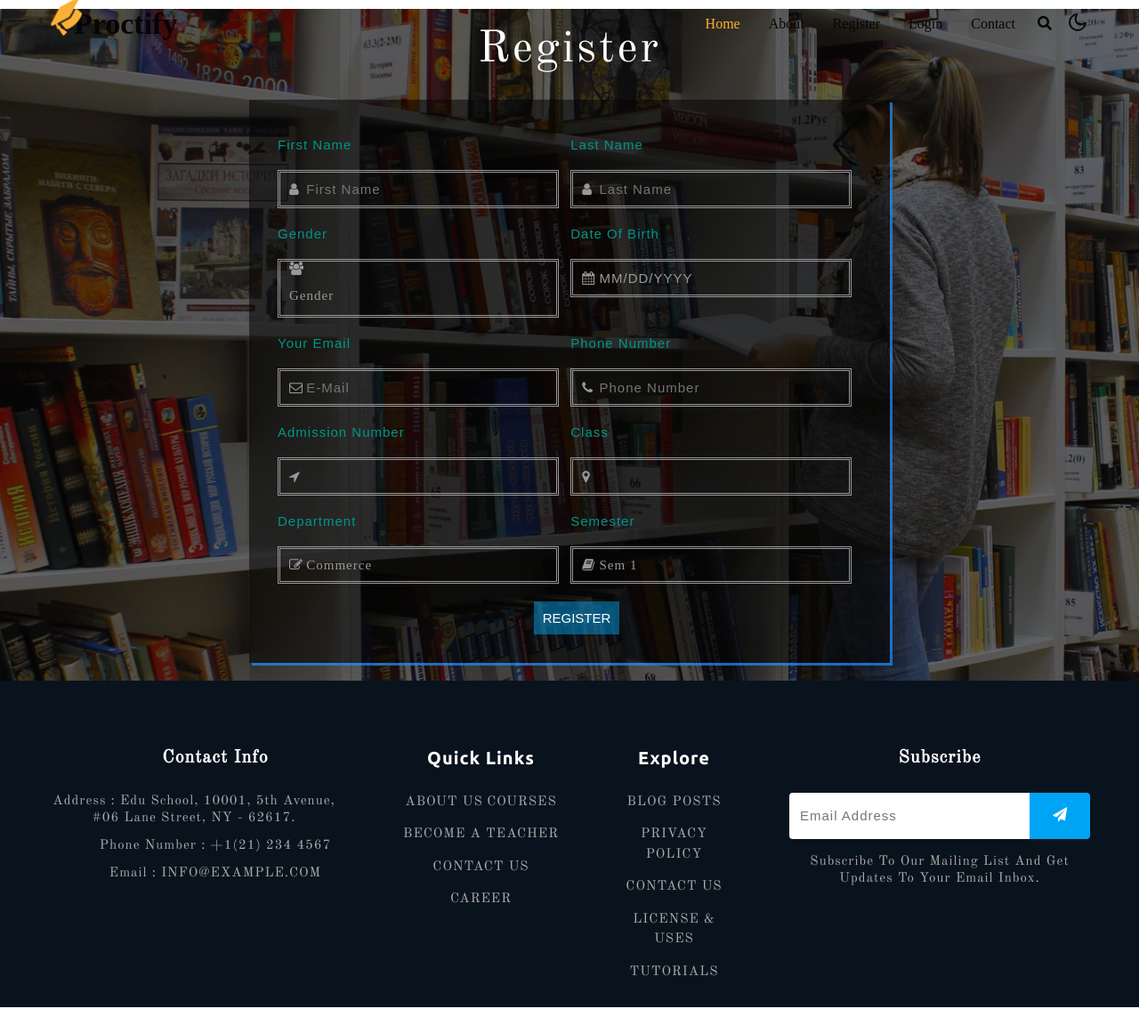
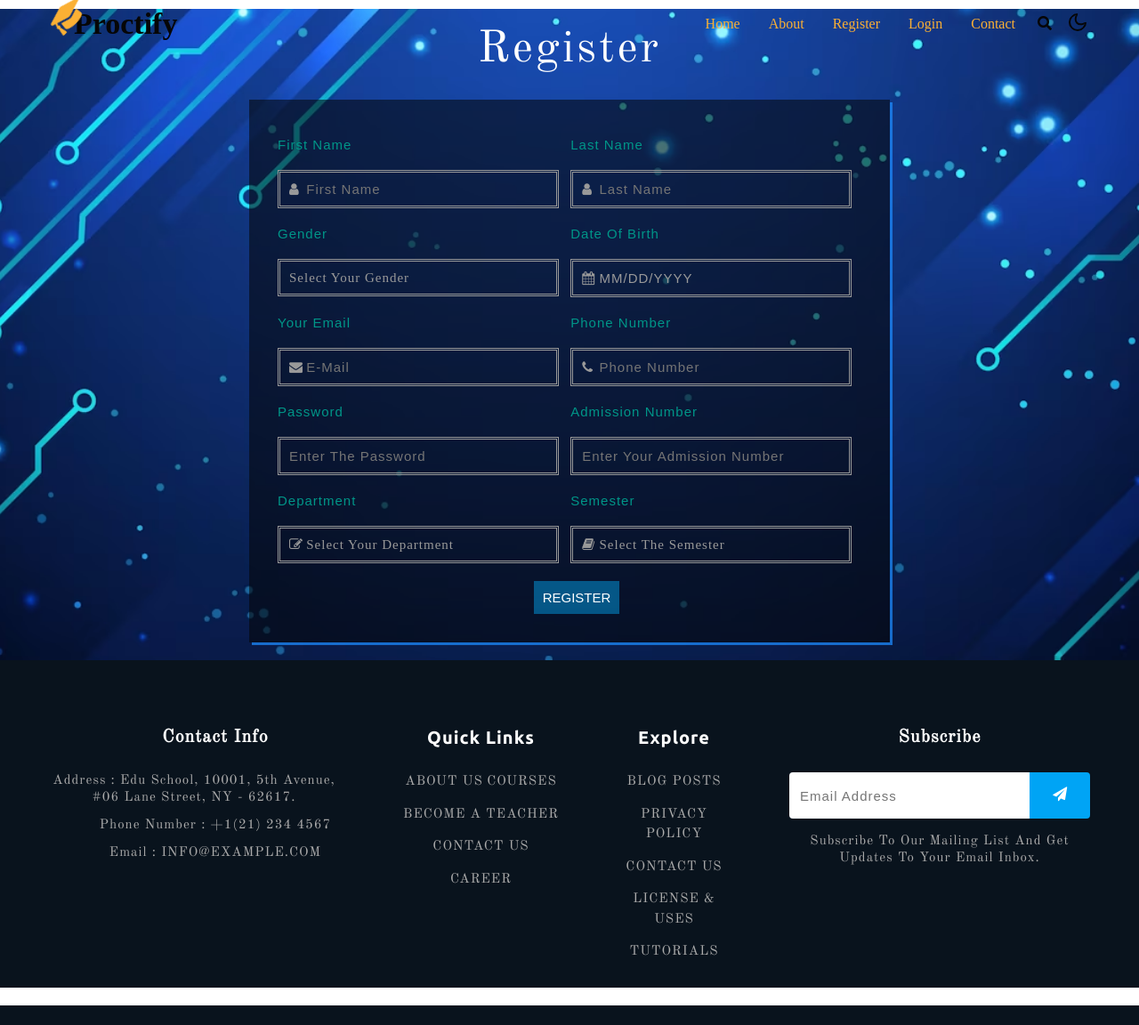
Before and after one commit to StephyRaphy1999/Paramekkavu_Proctoring, a Flask app: page /register in a window 1280 px wide. Shown: the whole page at 89% size. After the commit the page ends 1130 px from the top, so only its background shows below. Run offline with Flask 3, Linux system fonts and the light colour scheme; some libraries are stand-ins or nearby versions; some web fonts are replaced.

Commit message:
register,login

```diff
--- a/Project/proctoring/routes.py
+++ b/Project/proctoring/routes.py
@@ -32,14 +32,67 @@ def index():
 def about():
     return render_template("about.html")
 
-@app.route('/login',methods=['GET', 'POST'])
+@app.route('/login',methods=['GET','POST'])
 def login():
+    if request.method=="POST":
+        email=request.form['email']
+        password=request.form['password']
+
+
+        admin =Register.query.filter_by(email=email, password=password,usertype= 'admin').first()
+        teacher =Register.query.filter_by(email=email, password=password,usertype= 'teacher').first()
+        student =Register.query.filter_by(email=email, password=password,usertype= 'student').first()
+
+
+        if admin:
+            login_user(admin)
+            next_page = request.args.get('next')
+            return redirect(next_page) if next_page else redirect('/')
+
+        elif teacher:
+
+            login_user(teacher)
+            next_page = request.args.get('next')
+            return redirect(next_page) if next_page else redirect('/')
+
+        elif student:
+
+            login_user(student)
+            next_page = request.args.get('next')
+            return redirect(next_page) if next_page else redirect('/')
+
+        else:
+            d="Invalid Username or Password!"
+            return render_template("login",d=d)
     return render_template("login.html")
 
 @app.route('/contact',methods=['GET', 'POST'])
 def contact():
-    return render_template("contact.html")
+    return render_template("contact")
 
 @app.route('/register',methods=['GET', 'POST'])
-def register():
+def add_register():
+
+    if request.method == 'POST':
+
+
+        fname = request.form['fname']
+        lname = request.form['lname']
+        gender = request.form['gender']
+        dob = request.form['dob']
+        email = request.form['email']
+        contact= request.form['contact']
+        password = request.form['password']
+        admission = request.form['admission']
+        department = request.form['department']
+        sem = request.form['sem']
+        a = Register.query.filter_by(email=email).first()
+        if a:
+            return render_template("add_user.html",alert=True)
+        else:
+
+            my_data = Register(fname=fname,lname=lname,gender=gender,dob=dob,email=email,contact=contact,password=password,admission=admission,department=department,sem=sem,usertype="student")
+            db.session.add(my_data)
+            db.session.commit()
+            return redirect('/register')
     return render_template("register.html")
--- a/Project/proctoring/static/login/css/style.css
+++ b/Project/proctoring/static/login/css/style.css
@@ -219,7 +219,7 @@ img {
 body {
 	font-family: 'Source Sans Pro', sans-serif;
     font-size: 100%;
-    background: url(../images/bg.jpg)no-repeat center;
+    background: url(../images/tech2.jpg)no-repeat center;
     background-size: cover;
     -webkit-background-size: cover;
     -moz-background-size: cover;
--- a/Project/proctoring/static/register/css/style.css
+++ b/Project/proctoring/static/register/css/style.css
@@ -28,7 +28,7 @@ nav.horizontal ul li{	display: inline-block;}/* horizontal menu */
 img{max-width:100%;}
 /*--end reset--*/
 body{
-	background:url(../images/bg.jpg)no-repeat 0px 0px;
+	background:url(../images/tech2.jpg)no-repeat 0px 0px;
 	background-size: cover;
 	background-position: 50% 50%;
 }
--- a/Project/proctoring/templates/layout.html
+++ b/Project/proctoring/templates/layout.html
@@ -31,16 +31,16 @@
                             <a class="nav-link active" aria-current="page" href="/">Home</a>
                         </li>
                         <li class="nav-item">
-                            <a class="nav-link" href="about">About</a>
+                            <a class="nav-link active" href="about">About</a>
                         </li>
                         <li class="nav-item">
-                            <a class="nav-link" href="register">Register</a>
+                            <a class="nav-link active" href="register">Register</a>
                         </li>
                         <li class="nav-item">
-                            <a class="nav-link" href="login">Login</a>
+                            <a class="nav-link active" href="login">Login</a>
                         </li>
                         <li class="nav-item">
-                            <a class="nav-link" href="contact">Contact</a>
+                            <a class="nav-link active" href="contact">Contact</a>
                         </li>
                     </ul>
                     <!-- search-right -->
--- a/Project/proctoring/templates/login.html
+++ b/Project/proctoring/templates/login.html
@@ -36,7 +36,7 @@
 		<form action="#" method="post">
 			<div class="agile-field-txt">
 				<label><i class="fa fa-user" aria-hidden="true"></i> Username </label>
-				<input type="text" name="name" placeholder="Enter User Name" required="" />
+				<input type="text" name="email" placeholder="Enter User Name" required="" />
 			</div>
 			<div class="agile-field-txt">
 				<label><i class="fa fa-unlock-alt" aria-hidden="true"></i> password </label>
--- a/Project/proctoring/templates/register.html
+++ b/Project/proctoring/templates/register.html
@@ -23,20 +23,20 @@
 <h1>Register</h1>
 </div>
 <div class="w3ls-form">
-<form action="#" medthod="post">
+<form method="POST">
 		<div class="w3l-last-grid1">
 			<div class="w3l-grid1">
 				<label class="text">First name</label>
 				<div class="w3l-div">
 					<i class="fa fa-user" aria-hidden="true"></i>
-					<input type="text" name="name" placeholder="first name" required=""/>
+					<input type="text" name="fname" placeholder="first name" required=""/>
 				</div>
 			</div>
 			<div class="w3l-grid2">
 			<label class="text">Last name</label>
 			<div class="w3l-div">
 				<i class="fa fa-user" aria-hidden="true"></i>
-				<input type="text" name="name" placeholder="last name" required=""/>
+				<input type="text" name="lname" placeholder="last name" required=""/>
 			</div>
 			</div>
 			<div class="clear"></div>
@@ -45,11 +45,11 @@
 			<div class="w3l-grid1">
 				<label class="text">gender</label>
 				<div class="w3l-div">
-					<i class="fa fa-users" aria-hidden="true"></i>
-					<select class="form-control" required="">
-						<option>gender</option>
-						<option>Male</option>
-						<option>Female</option>
+					<i class="" aria-hidden="true"></i>
+					<select class="form-contro3" required="" name="gender">
+						<option disabled hidden selected>Select your gender</option>
+						<option value="Male">Male</option>
+						<option value="Female">Female</option>
 					</select>
 				</div>
 			</div>
@@ -57,7 +57,7 @@
 				<label class="text">date of birth</label>
 				<div class="w3l-div">
 					<i class="fa fa-calendar" aria-hidden="true"></i>
-					<input type="text" class="date" id="datepicker" name="date of birth" placeholder="dob" value="MM/DD/YYYY" onfocus="this.value = '';" onblur="if (this.value == '') {this.value = 'MM/DD/YYYY';}" required=""/>
+					<input type="text" class="date" id="datepicker" name="dob" placeholder="dob" value="MM/DD/YYYY" onfocus="this.value = '';" onblur="if (this.value == '') {this.value = 'MM/DD/YYYY';}" required=""/>
 				</div>
 			</div>
 			<div class="clear"></div>
@@ -66,7 +66,7 @@
 			<div class="w3l-grid1">
 				<label class="text">Your Email</label>
 				<div class="w3l-div">
-					<i class="fa fa-envelope-o" aria-hidden="true"></i>
+					<i class="fa fa-envelope" aria-hidden="true"></i>
 					<input type="email" name="email" placeholder="e-mail" required=""/>
 				</div>
 			</div>
@@ -81,17 +81,17 @@
 		</div>
 		<div class="w3l-last-grid1">
 			<div class="w3l-grid1">
-				<label class="text">Admission Number</label>
+				<label class="text">Password</label>
 				<div class="w3l-div">
-					<i class="fa fa-location-arrow" aria-hidden="true"></i>
-					<input type="text" name="admission" placeholder="" required=""/>
+					<i class="fa-password" aria-hidden="true"></i>
+					<input type="text" name="password" placeholder="Enter the Password" required=""/>
 				</div>
 			</div>
 			<div class="w3l-grid2">
-				<label class="text">Class</label>
+				<label class="text">Admission Number</label>
 				<div class="w3l-div">
-					<i class="fa fa-map-marker" aria-hidden="true"></i>
-					<input type="text" name="class" placeholder="" required=""/>
+					<i class="" aria-hidden="true"></i>
+					<input type="text" name="admission" placeholder="Enter your admission number " required=""/>
 				</div>
 			</div>
 			<div class="clear"></div>
@@ -120,10 +120,11 @@
 			<label class="text">Department<span></span></label>
 				<div class="w3l-div">
 				<i class="fa fa-pencil-square-o" aria-hidden="true"></i>
-					<select class="form-contro3" required="">
-						<option>Commerce</option>
-						<option>Computer Science</option>
-						<option>Electronics</option>
+					<select class="form-contro3" required="" name="department">
+						<option disabled hidden selected>Select your department</option>
+						<option value="department">Commerce</option>
+						<option value="department">Computer Science</option>
+						<option value="department">Electronics</option>
 					</select>
 				</div>
 		</div>
@@ -131,13 +132,14 @@
 			<div class="w3l-grid2">
 				<div class="w3l-div">
 					<i class="fa fa-book" aria-hidden="true"></i>
-					<select class="form-contro2" required="">
-						<option>Sem 1</option>
-						<option>Sem 2</option>
-						<option>Sem 3</option>
-						<option>Sem 4</option>
-						<option>Sem 5</option>
-						<option>Sem 6</option>
+					<select class="form-contro2" required="" name="sem">
+						<option value="" disabled hidden selected>Select the semester</option>
+						<option value="sem">Sem 1</option>
+						<option value="sem">Sem 2</option>
+						<option value="sem">Sem 3</option>
+						<option value="sem">Sem 4</option>
+						<option value="sem">Sem 5</option>
+						<option value="sem">Sem 6</option>
 					</select>
 				</div>
 			</div>
```
Also changed, not shown: Project/proctoring/models.py (+8 -8 lines), Project/instance/proctoring.db (added), Project/proctoring/static/login/images/tech2.jpg (added), Project/proctoring/static/register/images/tech.jpg (added), Project/proctoring/static/register/images/tech2.jpg (added).
